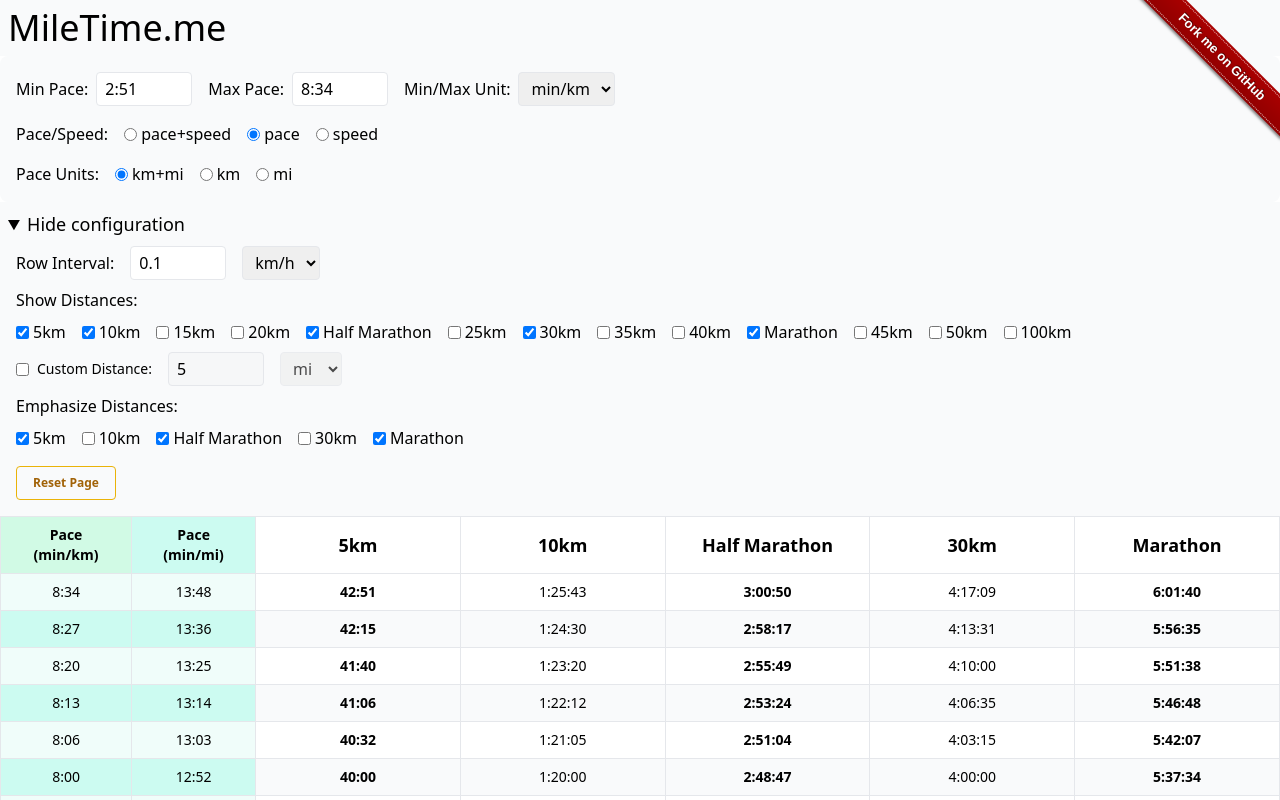
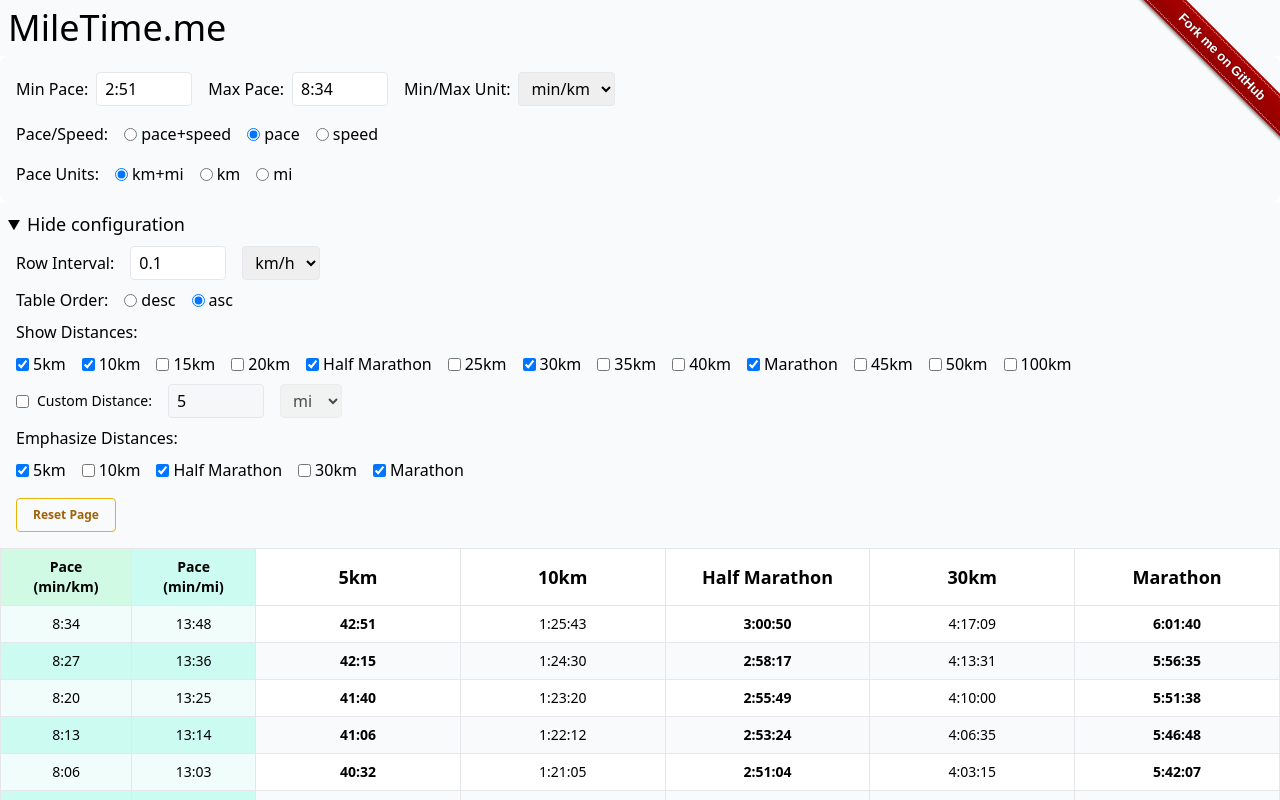
Before and after one commit to jkingsman/MileTime.me, a React (Vite) app: page / in a window 1280 px wide. Both pictures are taken after a click on the heading "Show more configuration...". Shown: the top 800 px of the page. Built offline with nearby package versions, Linux system fonts and the light colour scheme.

Commit message:
Add sort order

```diff
--- a/src/components/constants.tsx
+++ b/src/components/constants.tsx
@@ -75,4 +75,5 @@
 
   intervalUnit: "km/h",
   highlightedSpeeds: [],
+  sortAsc: true,
 };
--- a/src/components/pace-calculator.tsx
+++ b/src/components/pace-calculator.tsx
@@ -84,6 +84,7 @@
   const [hightlightedSpeeds, setHightlightedSpeeds] = useState<Set<string>>(
     () => new Set(loadPreferences().hightlightedSpeeds)
   );
+    const [sortAsc, setSortAsc] = useState(() => loadPreferences().sortAsc);
   const [settingsExpanded, toggleSettingsExpanded] = useState(false);
   const [hasOverflow, setHasOverflow] = useState(false);
   const tableContainer = useRef(null);
@@ -120,6 +121,7 @@
       intervalInput,
       intervalUnit,
       hightlightedSpeeds: Array.from(hightlightedSpeeds),
+      sortAsc,
     };
 
     try {
@@ -146,6 +148,7 @@
     intervalInput,
     intervalUnit,
     hightlightedSpeeds,
+    sortAsc,
   ]);
 
   const handleSetToggle = (
@@ -416,6 +419,33 @@
             </select>
           </div>
 
+          {/* Order Controls */}
+          <div className="flex items-center gap-4">
+            <label className="text-md font-medium">Table Order:</label>
+            <div className="flex gap-4 flex-wrap">
+              <label htmlFor="sortDesc" className="flex items-center gap-1">
+                <input
+                  id="sortDesc"
+                  type="radio"
+                  value="descending"
+                  checked={!sortAsc}
+                  onChange={() => setSortAsc(false)}
+                />
+                desc
+              </label>
+              <label htmlFor="sortAsc" className="flex items-center gap-1">
+                <input
+                  id="sortAsc"
+                  type="radio"
+                  value="ascending"
+                  checked={sortAsc}
+                  onChange={() => setSortAsc(true)}
+                />
+                asc
+              </label>
+            </div>
+          </div>
+
           {/* Distance Selection */}
           <div className="space-y-2">
             <label className="text-md font-medium block">Show Distances:</label>
@@ -527,7 +557,8 @@
       {hasOverflow && (
         <div className="text-amber-600 p-2 text-sm">
           Warning! Tables wider than the screen may not display correctly on
-          mobile devices. Please use a larger screen or landscape orientation for best results.
+          mobile devices. Please use a larger screen or landscape orientation
+          for best results.
         </div>
       )}
 
@@ -593,7 +624,9 @@
             </tr>
           </thead>
           <tbody>
-            {paceData.map((row, index) => (
+            {/* Not quite ES2023 safe yet... .slice().reverse() instead of .toReverse() */}
+            {(sortAsc ? paceData : paceData.slice().reverse()).map(
+              (row, index) => (
                 <tr
                   key={row.kph}
                   className={
@@ -690,7 +723,8 @@
                     </td>
                   )}
                 </tr>
-            ))}
+              )
+            )}
           </tbody>
         </table>
       </div>
```
Lines whose indentation alone changed are shown as unchanged.
